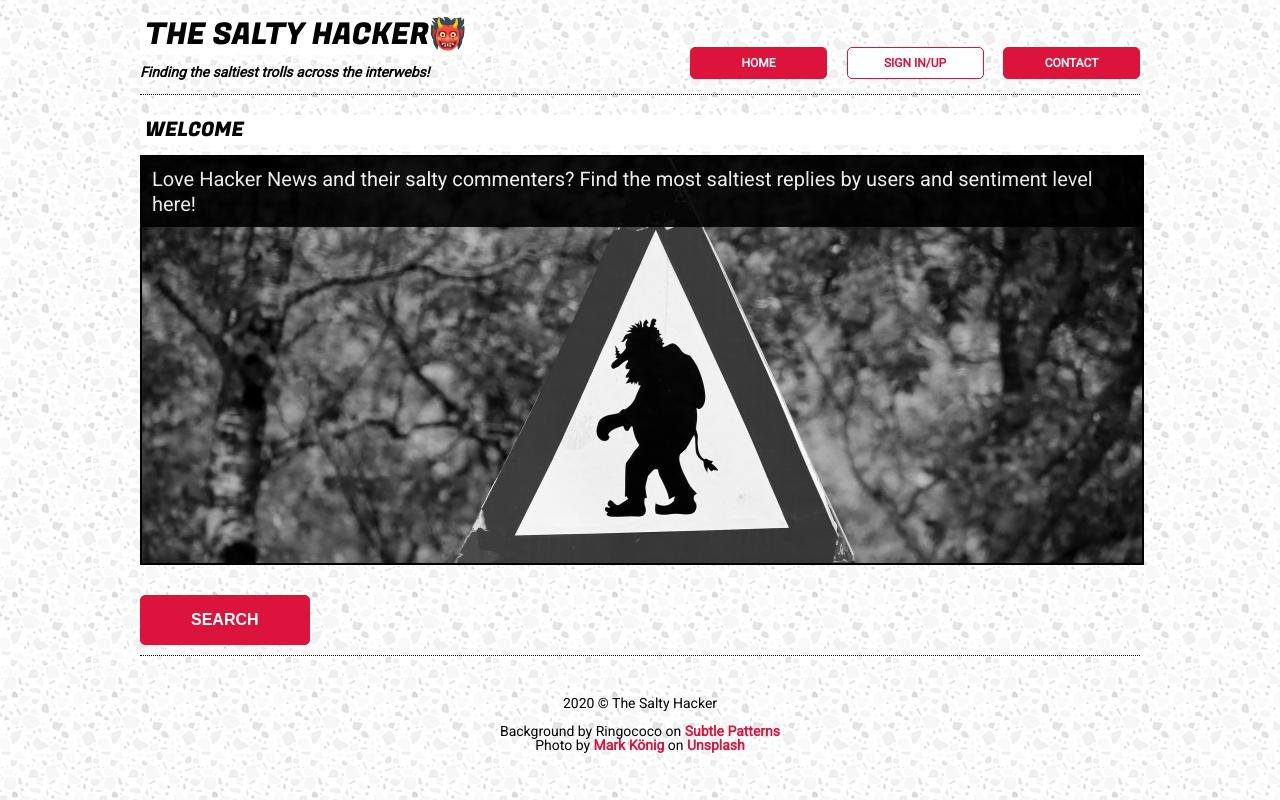
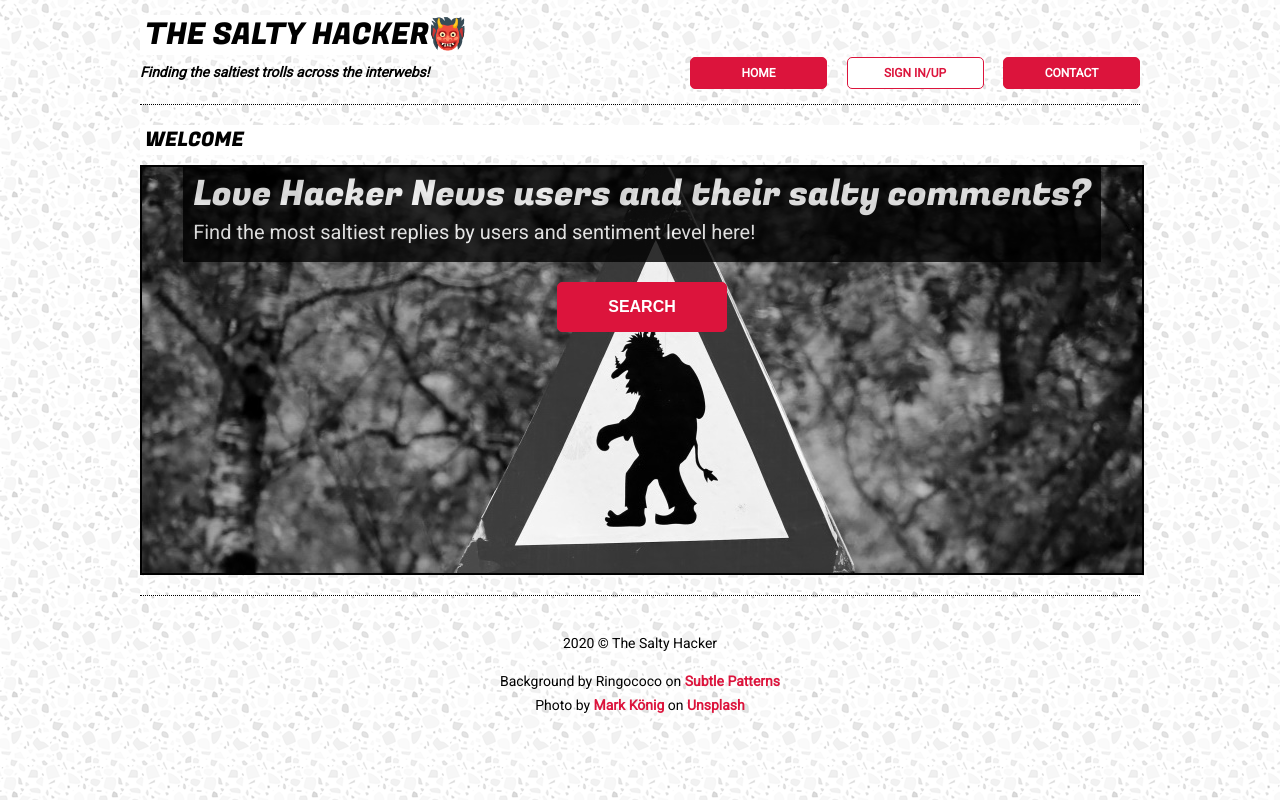
Before and after one commit to buildweek-saltiest-hacker/marketing, a plain HTML site: page index.html in a window 1280 px wide. Drawn offline with Linux system fonts and the light colour scheme.

Commit message:
updated img banner and child element placement

```diff
--- a/index.html
+++ b/index.html
@@ -23,9 +23,13 @@
         <section class="main">
             <h2>Welcome</h2>
             <div class="img-banner">
-                <p class="intro-text">Love Hacker News and their salty commenters? Find the most saltiest replies by users and sentiment level here!</p>
+                <div class="intro-text">
+                    <p class="largeText">Love Hacker News users and their salty comments?</p>
+                    <p>Find the most saltiest replies by users and sentiment level here!</p>
+                </div>
+                <button>Search</button>
             </div>
-            <button>Search</button>
+
         </section>
         <footer>
             <p>2020 &copy; The Salty Hacker </p>
--- a/style/style.css
+++ b/style/style.css
@@ -88,6 +88,10 @@ h3 {
 	font-size: 1.6rem;
 }
 
+p {
+	margin-bottom: 10px;
+}
+
 a, a:visited {
 	color: crimson;
 	font-weight: bold;
@@ -124,22 +128,10 @@ nav a:nth-of-type(2) {
 	border: 1px solid crimson;
 }
 
-nav a:hover, nave a:active, button:hover, button:active {
+nav a:hover, nav a:active, .img-banner button:hover, .img-banner button:active {
 	color: black;
 	background: white;
 	border-color: black;
-}
-
-button {
-	margin: 20px 0 0 0;
-	padding:15px 50px;
-	background: crimson;
-	border: 1px solid crimson;
-	border-radius: 5px;
-	color: white;
-	font-size: 1.6rem;
-	font-weight: bold;
-	text-transform: uppercase;
 }
 
 footer {
@@ -147,6 +139,11 @@ footer {
 	font-size: 1.4rem;
 	text-align: center;
 
+}
+
+footer a:hover, footer a:active{
+	color: black;
+	text-decoration: underline;
 }
 
 .container {
@@ -180,12 +177,26 @@ footer {
 
 .img-banner {
 	display: flex;
-	align-items: flex-start;
+	flex-direction: column;
+	align-items: center;
 	width: 100%;
 	height: 406px;
-	background: url('../img/troll-xing-crop-1000-gs.jpg') crimson center no-repeat;
+	background: url('../img/troll-xing-crop-1000-gs.jpg') black center no-repeat;
 	margin-bottom: 10px;
 	border: 2px solid black;
+}
+
+.img-banner button {
+	margin: 20px 0 0 0;
+	padding:15px 50px;
+	max-width: 200px;
+	background: crimson;
+	border: 1px solid crimson;
+	border-radius: 5px;
+	color: white;
+	font-size: 1.6rem;
+	font-weight: bold;
+	text-transform: uppercase;
 }
 
 .intro-text {
@@ -193,8 +204,12 @@ footer {
 	background: black;
 	color: white;
 	font-size: 2rem;
-	line-height: 2.5rem;
-	opacity: 0.9;
+	opacity: 0.8;
+}
+
+.largeText {
+	font-size: 3.5rem;
+	font-family: 'fugaz one', sans-serif;
 }
 
 /*START CONTACT PAGE ITEMS*/
@@ -219,7 +234,7 @@ footer {
 	display:flex;
 	flex-direction: column;
 	width: 100%;
-	height: 20%;
+	height: 15%;
 	padding: 5px;
 	margin: 3px;
 	background: black;
```
